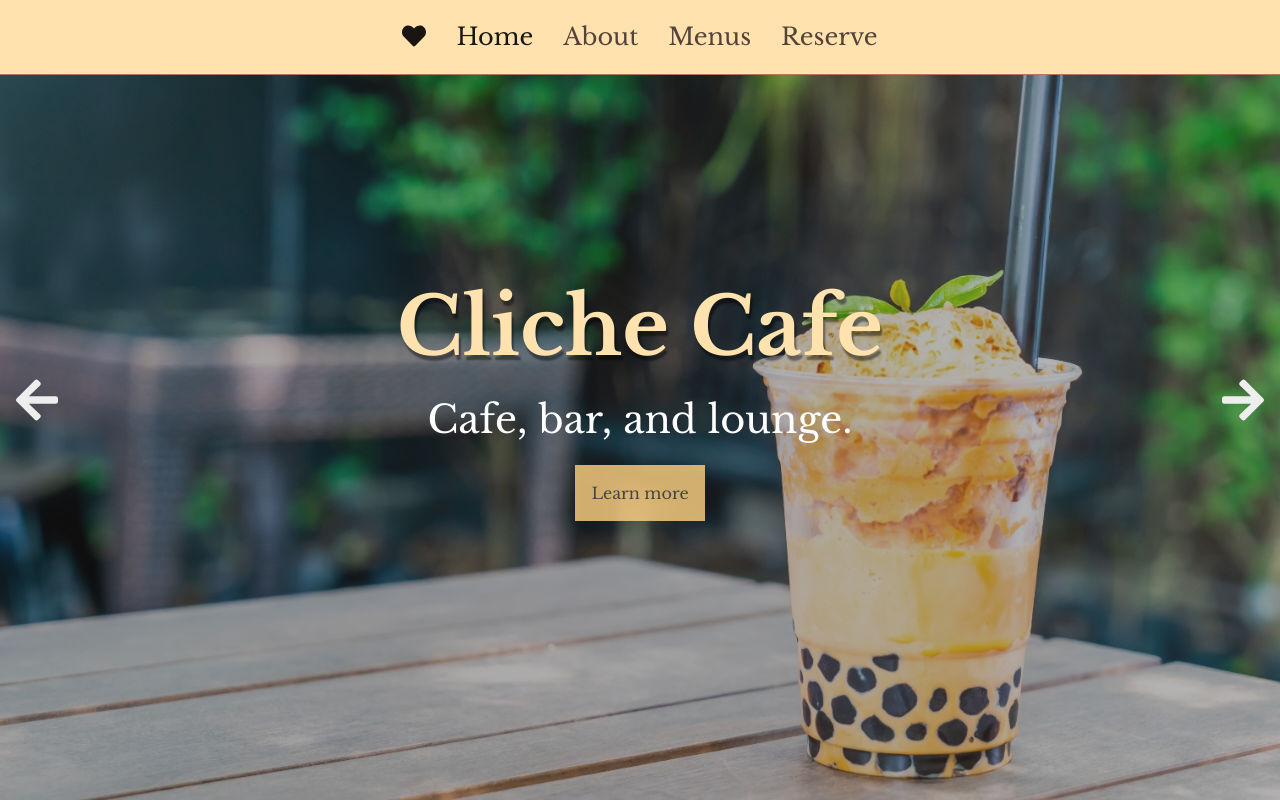
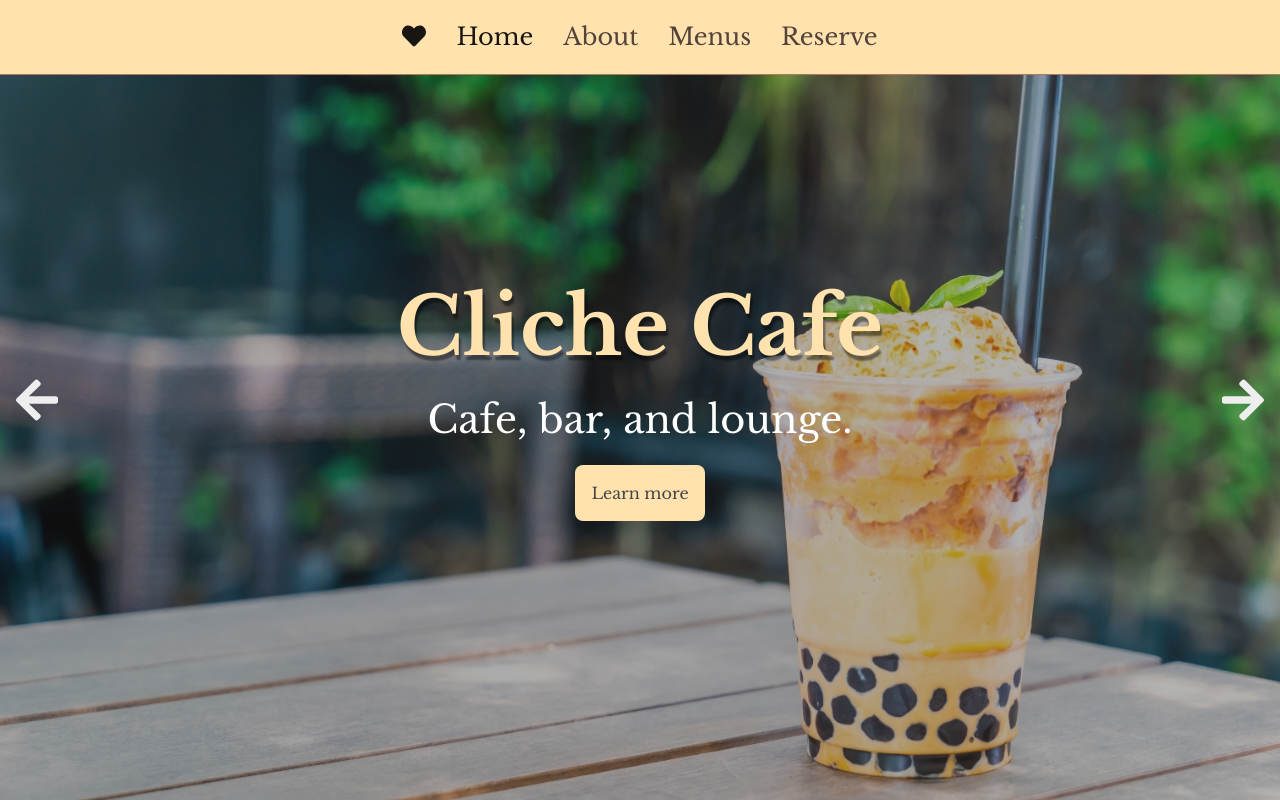
Before and after one commit to JoumanaLaude/cliche-cafe-react, a React (Create React App) app: page /home in a window 1280 px wide. Shown: the top 800 px of the page. Built offline with nearby package versions, Linux system fonts and the light colour scheme.

Commit message:
slider button styles

```diff
--- a/src/components/Home.js
+++ b/src/components/Home.js
@@ -1,6 +1,6 @@
 import React from 'react';
 import Slider from "./Slider"
-import Images from "../images"
+import SliderInfo from "../constants/sliderInfo"
 import { Col, Row } from 'reactstrap';
 import macarons from '../assets/images/pages/bao-macarons.png';
 import pudding from '../assets/images/pages/mango-pudding-jelly.jpg';
@@ -11,7 +11,7 @@ import { HomePageContent } from '../constants/homeConst';
 function Home() {
   return (
     <>
-      <Slider images={Images} />
+      <Slider images={SliderInfo}/>
       <div className="container mt-3 pt-5 px-5">
         <Row>
           <Col>
--- a/src/images.js
+++ b/src/constants/sliderInfo.js
@@ -1,8 +1,8 @@
-import slide1 from './assets/images/slider/boba.jpg';
-import slide2 from './assets/images/slider/bingsoo.jpg';
-import slide3 from './assets/images/slider/latte.jpg';
+import slide1 from '../assets/images/slider/boba.jpg';
+import slide2 from '../assets/images/slider/bingsoo.jpg';
+import slide3 from '../assets/images/slider/latte.jpg';
 
-const items = [
+const SliderInfo = [
    {
     src: slide1,
     text: 'Cafe, bar, and lounge.'
@@ -17,4 +17,4 @@ const items = [
    }
 ]
 
-export default items;
+export default SliderInfo;
--- a/src/css/slider.css
+++ b/src/css/slider.css
@@ -52,19 +52,24 @@ body {
 
  .feature__btn {
    font-family: "Libre Baskerville", serif;
-   background: #ffd484cc;
+   background: #ffe2ad;
    border: none;
    color: #444;
    outline: none;
    font-weight: 400;
    padding: 1rem;
    cursor: pointer;
+   border-radius: 8px;
+ }
+
+ .feature__btn:hover {
+  background: #FFECE3;
  }
 
  .slider__btn-left:hover,
  .slider__btn-right:hover {
    transform: scale(0.9);
-   color: #ffd484cc;
+   color: #ffe2ad;
  }
 
  @keyframes fadeIn {
```
